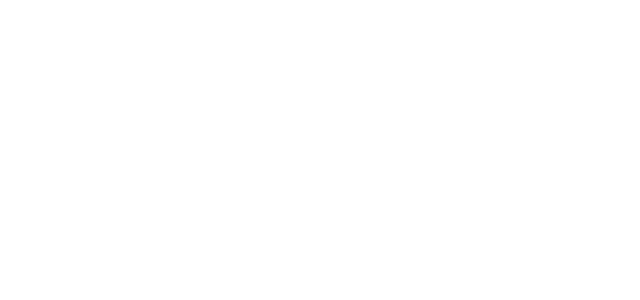
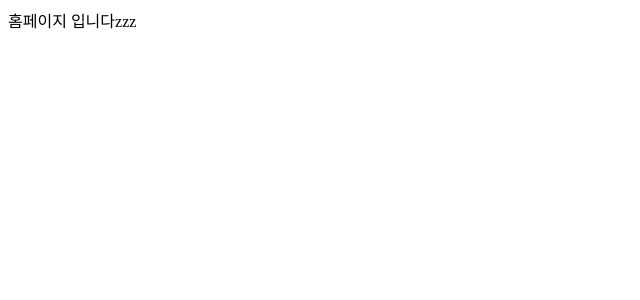
Before and after one commit to gajua/HoduMarket, a React (Create React App) app: page / in a window 1280 px wide. Shown: the top 300 px of the page, without its empty margins (0-640 px from the left). Built offline with nearby package versions, Linux system fonts and the light colour scheme.

Commit message:
라우터, 스타일드 컴포넌트 환경 설정'

```diff
--- a/package.json
+++ b/package.json
@@ -8,7 +8,9 @@
     "@testing-library/user-event": "^13.5.0",
     "react": "^18.2.0",
     "react-dom": "^18.2.0",
+    "react-router-dom": "^6.7.0",
     "react-scripts": "5.0.1",
+    "styled-components": "^5.3.6",
     "web-vitals": "^2.1.4"
   },
   "scripts": {
--- a/src/App.js
+++ b/src/App.js
@@ -1,8 +1,11 @@
+import { BrowserRouter } from "react-router-dom";
+import Home from "./pages/Home/Home";
 
 function App() {
   return (
-    <div className="App">
-    </div>
+    <BrowserRouter>
+      <Home path="/home" />
+    </BrowserRouter>
   );
 }
 
--- a/src/pages/Home/home.jsx
+++ b/src/pages/Home/home.jsx
@@ -1,7 +1,6 @@
-import React from 'react'
-
+import React from "react";
 export default function home() {
-  return (
-    <div>home</div>
-  )
+  return <div>
+    홈페이지 입니다zzz
+  </div>;
 }
```
Also changed, not shown: src/components/Header/header.jsx (+11 -2 lines), src/components/SearchInp/SearchInp.jsx (added, +10 -0 lines), src/components/Footer/Footer.jsx (renamed from src/components/Header/Footer/footer.jsx), 1 other file (tests, documents, lock files or other folders).
